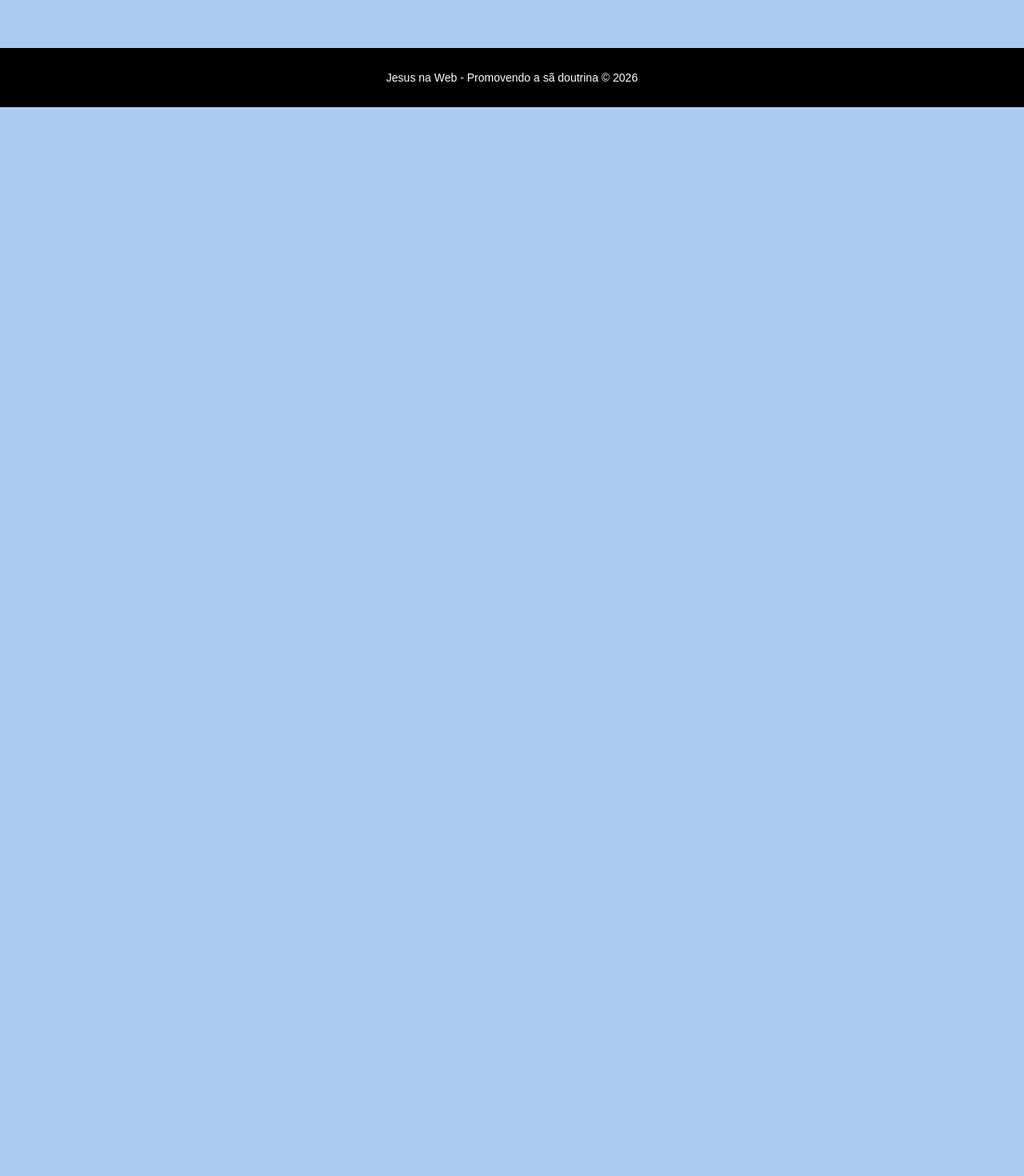
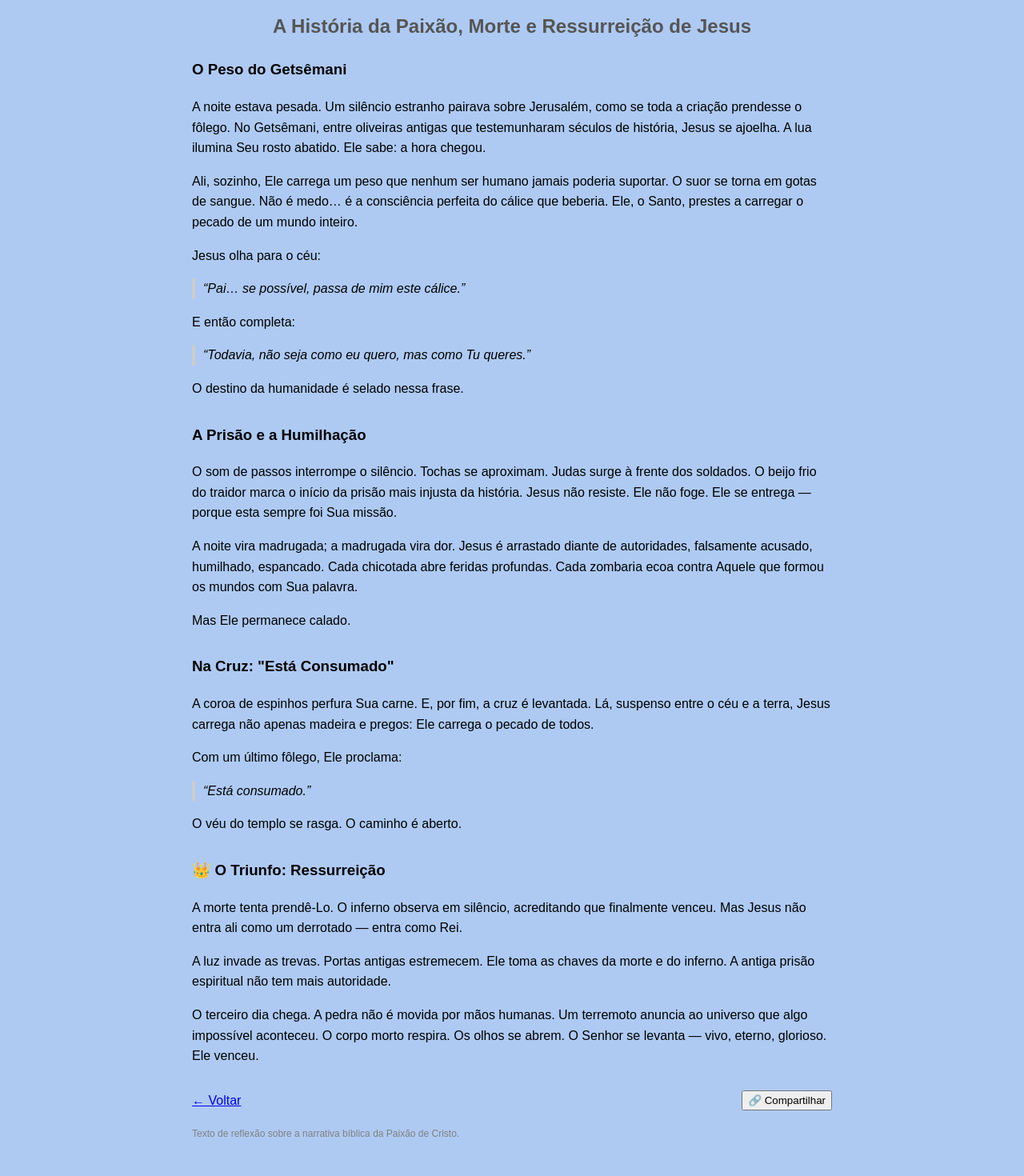
Before and after one commit to alianorafael-ti/jesus-na-web-react, a React (Vite) app: page /meditacao in a window 1280 px wide. Shown: the part 300-1770 px from the top of the page at 80% size. Before the commit the page ends 800 px from the top, so only its background shows below. Built offline with nearby package versions, Linux system fonts and the light colour scheme.

Commit message:
incercao da pagina meditacao com jsx e css

```diff
--- a/src/pages/Meditacao.jsx
+++ b/src/pages/Meditacao.jsx
@@ -1,5 +1,117 @@
+import { Link } from 'react-router-dom'
+
 function Meditacao() {
-  return <h1>Meditações Diárias</h1>
+  return (
+    <div className="meditacao">
+      <h1>Ele Escolheu a Cruz</h1>
+      <h2>A História da Paixão, Morte e Ressurreição de Jesus</h2>
+
+      <section>
+        <h3>O Peso do Getsêmani</h3>
+        <p>
+          A noite estava pesada. Um silêncio estranho pairava sobre Jerusalém,
+          como se toda a criação prendesse o fôlego. No Getsêmani, entre oliveiras
+          antigas que testemunharam séculos de história, Jesus se ajoelha. A lua
+          ilumina Seu rosto abatido. Ele sabe: a hora chegou.
+        </p>
+
+        <p>
+          Ali, sozinho, Ele carrega um peso que nenhum ser humano jamais poderia
+          suportar. O suor se torna em gotas de sangue. Não é medo… é a consciência
+          perfeita do cálice que beberia. Ele, o Santo, prestes a carregar o pecado
+          de um mundo inteiro.
+        </p>
+
+        <p>
+          Jesus olha para o céu:
+        </p>
+
+        <blockquote>
+          “Pai… se possível, passa de mim este cálice.”
+        </blockquote>
+
+        <p>E então completa:</p>
+
+        <blockquote>
+          “Todavia, não seja como eu quero, mas como Tu queres.”
+        </blockquote>
+
+        <p>
+          O destino da humanidade é selado nessa frase.
+        </p>
+      </section>
+
+      <section>
+        <h3>A Prisão e a Humilhação</h3>
+        <p>
+          O som de passos interrompe o silêncio. Tochas se aproximam. Judas surge
+          à frente dos soldados. O beijo frio do traidor marca o início da prisão
+          mais injusta da história. Jesus não resiste. Ele não foge. Ele se entrega
+          — porque esta sempre foi Sua missão.
+        </p>
+
+        <p>
+          A noite vira madrugada; a madrugada vira dor. Jesus é arrastado diante
+          de autoridades, falsamente acusado, humilhado, espancado. Cada chicotada
+          abre feridas profundas. Cada zombaria ecoa contra Aquele que formou os
+          mundos com Sua palavra.
+        </p>
+
+        <p>Mas Ele permanece calado.</p>
+      </section>
+
+      <section>
+        <h3>Na Cruz: "Está Consumado"</h3>
+        <p>
+          A coroa de espinhos perfura Sua carne. E, por fim, a cruz é levantada.
+          Lá, suspenso entre o céu e a terra, Jesus carrega não apenas madeira e
+          pregos: Ele carrega o pecado de todos.
+        </p>
+
+        <p>Com um último fôlego, Ele proclama:</p>
+
+        <blockquote>“Está consumado.”</blockquote>
+
+        <p>
+          O véu do templo se rasga. O caminho é aberto.
+        </p>
+      </section>
+
+      <section>
+        <h3>👑 O Triunfo: Ressurreição</h3>
+        <p>
+          A morte tenta prendê-Lo. O inferno observa em silêncio, acreditando que
+          finalmente venceu. Mas Jesus não entra ali como um derrotado — entra como Rei.
+        </p>
+
+        <p>
+          A luz invade as trevas. Portas antigas estremecem. Ele toma as chaves da
+          morte e do inferno. A antiga prisão espiritual não tem mais autoridade.
+        </p>
+
+        <p>
+          O terceiro dia chega. A pedra não é movida por mãos humanas. Um terremoto
+          anuncia ao universo que algo impossível aconteceu. O corpo morto respira.
+          Os olhos se abrem. O Senhor se levanta — vivo, eterno, glorioso. Ele venceu.
+        </p>
+      </section>
+
+      <div className="acoes">
+        <Link to="/">← Voltar</Link>
+        <button onClick={() => navigator.share && navigator.share({
+          title: 'Ele Escolheu a Cruz',
+          text: 'Leia esta reflexão sobre a Paixão de Cristo',
+          url: window.location.href
+        })}>
+          🔗 Compartilhar
+        </button>
+      </div>
+
+      <p className="nota">
+        Texto de reflexão sobre a narrativa bíblica da Paixão de Cristo.
+      </p>
+    </div>
+  )
 }
 
 export default Meditacao
--- a/src/styles/globals.css
+++ b/src/styles/globals.css
@@ -25,3 +25,41 @@ main {
   width: 250px;
   border-radius: 5px;
 }
+
+.meditacao {
+  max-width: 800px;
+  margin: 0 auto;
+  line-height: 1.6;
+}
+
+.meditacao h1 {
+  text-align: center;
+}
+
+.meditacao h2 {
+  text-align: center;
+  color: #555;
+}
+
+.meditacao section {
+  margin-bottom: 30px;
+}
+
+blockquote {
+  font-style: italic;
+  border-left: 4px solid #ccc;
+  padding-left: 10px;
+  margin: 10px 0;
+}
+
+.acoes {
+  display: flex;
+  justify-content: space-between;
+  margin-top: 30px;
+}
+
+.nota {
+  font-size: 12px;
+  color: gray;
+  margin-top: 20px;
+}
```
